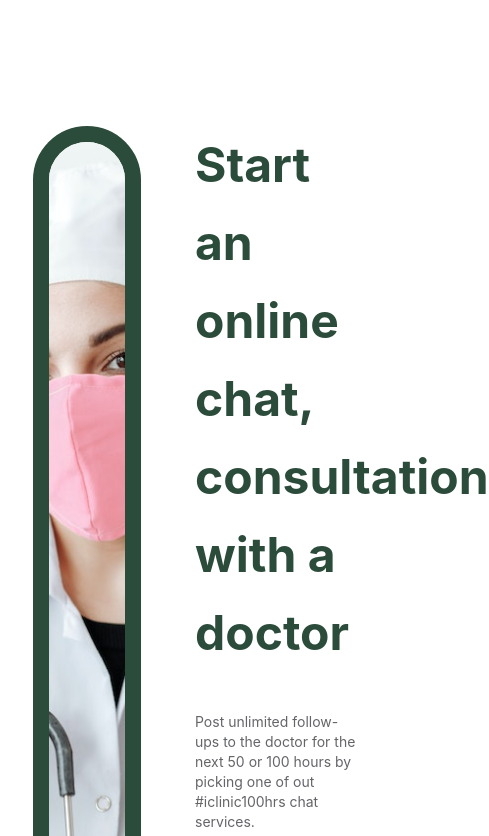
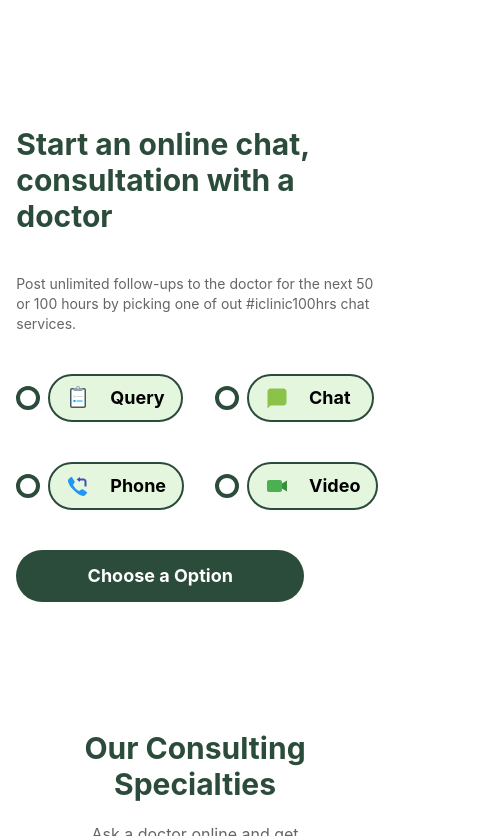
Before and after one commit to suhanasalma/MEDCO-Client, a React (Create React App) app: page / in a window 390 px wide. Shown: the part 3668-4504 px from the top of the page, 489 px wide, since content can reach past the window. Built offline with nearby package versions, Linux system fonts and the light colour scheme.

Commit message:
online consultancy responsived

```diff
--- a/src/Pages/Home/StartOnlineConsultancy/StartOnlineConsultancy.js
+++ b/src/Pages/Home/StartOnlineConsultancy/StartOnlineConsultancy.js
@@ -52,8 +52,8 @@ const StartOnlineConsultancy = () => {
   };
 
   return (
-    <div className="w-10/12 mx-auto flex justify-between mb-32">
-      <div className="w-4/12 border-[16px] rounded-full overflow-hidden border-green">
+    <div className="w-11/12 xl:w-10/12 mx-auto flex justify-between gap-10 my-32 ">
+      <div className="w-5/12 xl:w-4/12 sm:border-[16px] sm:rounded-full overflow-hidden border-green sm:block hidden">
         <img
           className="w-full h-full object-cover "
           src={
@@ -62,9 +62,9 @@ const StartOnlineConsultancy = () => {
           alt=""
         />
       </div>
-      <div className="w-1/2 space-y-10 ">
+      <div className="w-full sm:w-1/2 space-y-10 ">
         <Title
-          design="text-5xl leading-relaxed"
+          design="lg:text-4xl xl:text-5xl lg:leading-normal xl:leading-relaxed"
           title="Start an online chat, consultation with a doctor"
         />
         <Details
```
